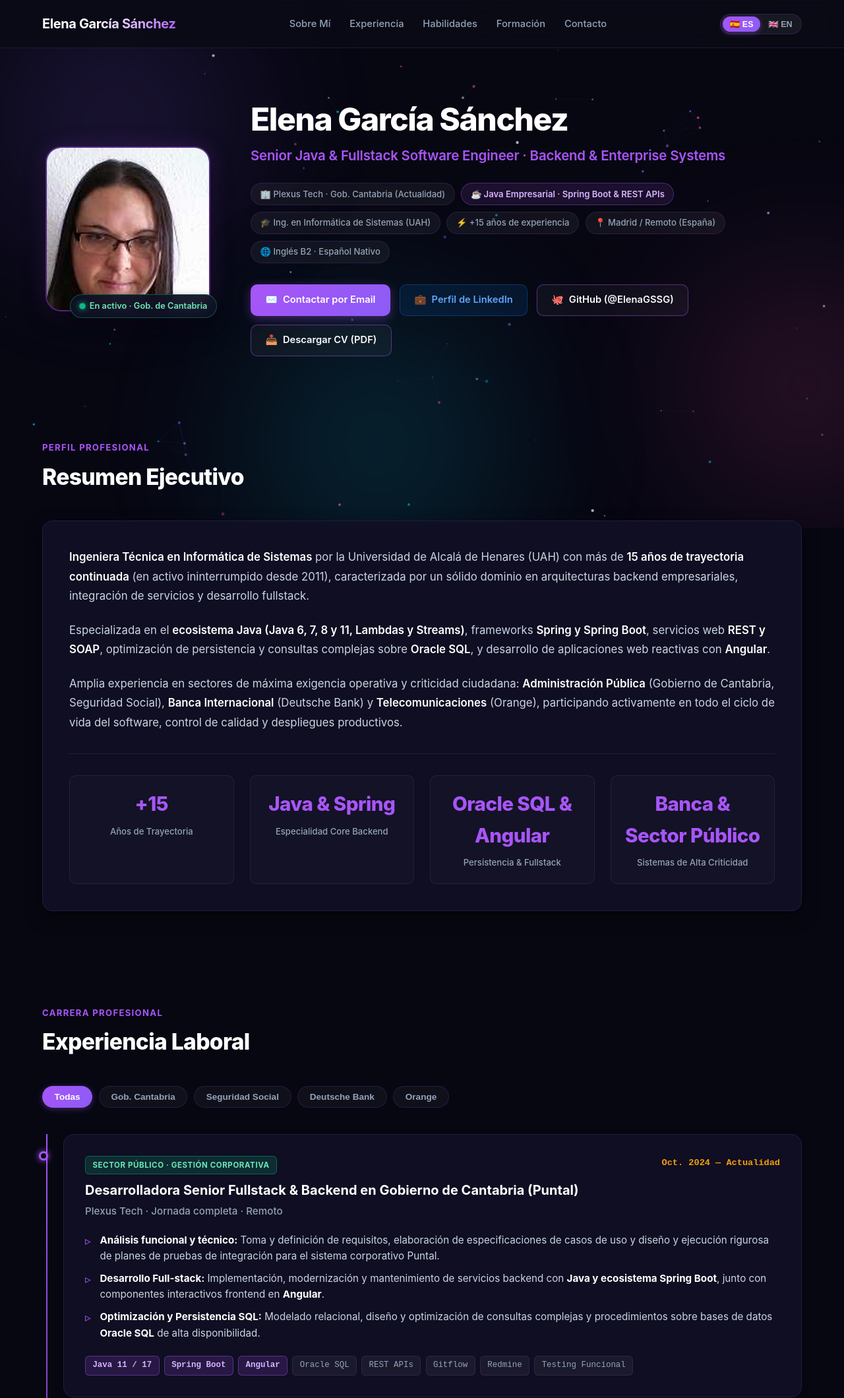
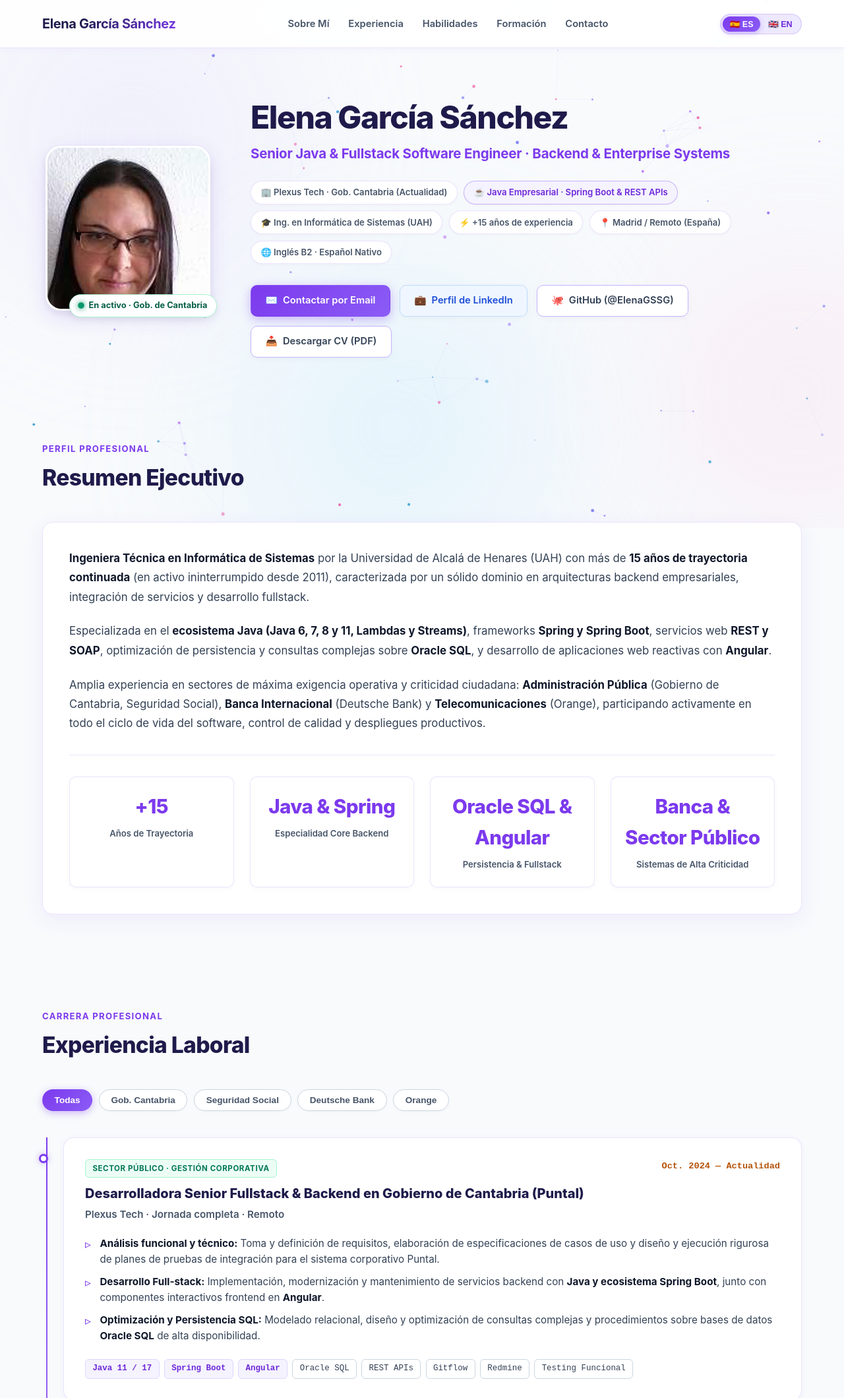
Before and after one commit to ElenaGSSG/ElenaGSSG, a plain HTML site: page index.html in a window 1280 px wide. Shown: the top 2119 px of the page at 66% size. Drawn offline with Linux system fonts and the light colour scheme.

Commit message:
Design update: Elegant luminous light palette with lavender accents across web and printable CV

```diff
--- a/app.js
+++ b/app.js
@@ -409,7 +409,7 @@ function initConstellationCanvas() {
 
   const particleCount = Math.min(Math.floor((width * height) / 14000), 85);
   const particles = [];
-  const colors = ['#c084fc', '#8b5cf6', '#ec4899', '#06b6d4', '#e2e8f0'];
+  const colors = ['#8b5cf6', '#a855f7', '#ec4899', '#0284c7', '#6366f1'];
 
   for (let i = 0; i < particleCount; i++) {
     particles.push({
@@ -417,9 +417,9 @@ function initConstellationCanvas() {
       y: Math.random() * height,
       vx: (Math.random() - 0.5) * 0.45,
       vy: (Math.random() - 0.5) * 0.45,
-      radius: Math.random() * 1.8 + 0.6,
+      radius: Math.random() * 1.8 + 0.8,
       color: colors[Math.floor(Math.random() * colors.length)],
-      alpha: Math.random() * 0.5 + 0.25
+      alpha: Math.random() * 0.45 + 0.35
     });
   }
 
@@ -462,9 +462,9 @@ function initConstellationCanvas() {
           ctx.beginPath();
           ctx.moveTo(p.x, p.y);
           ctx.lineTo(mouse.x, mouse.y);
-          ctx.strokeStyle = '#c084fc';
-          ctx.globalAlpha = (1 - dist / mouse.maxDist) * 0.35;
-          ctx.lineWidth = 0.8;
+          ctx.strokeStyle = '#8b5cf6';
+          ctx.globalAlpha = (1 - dist / mouse.maxDist) * 0.45;
+          ctx.lineWidth = 0.9;
           ctx.stroke();
         }
       }
@@ -480,9 +480,9 @@ function initConstellationCanvas() {
           ctx.beginPath();
           ctx.moveTo(p.x, p.y);
           ctx.lineTo(p2.x, p2.y);
-          ctx.strokeStyle = '#8b5cf6';
-          ctx.globalAlpha = (1 - dist / 110) * 0.18;
-          ctx.lineWidth = 0.6;
+          ctx.strokeStyle = '#c4b5fd';
+          ctx.globalAlpha = (1 - dist / 110) * 0.35;
+          ctx.lineWidth = 0.7;
           ctx.stroke();
         }
       }
--- a/styles.css
+++ b/styles.css
@@ -1,28 +1,28 @@
 /* ==========================================================================
    Elena García Sánchez — Interactive CV & Executive Portfolio
-   Ultra-modern Executive Dark Theme (Amethyst / Violet / Fuchsia / Cyan)
+   Ultra-modern Executive Luminous Light Theme (Lilac / Violet / Rose / Slate)
    ========================================================================== */
 
 :root {
-  --bg-primary: #0a0b16;
-  --bg-secondary: #0f1124;
-  --bg-card: rgba(18, 17, 38, 0.82);
-  --bg-card-hover: rgba(30, 27, 60, 0.94);
-  --border-subtle: rgba(168, 85, 247, 0.16);
-  --border-accent: rgba(168, 85, 247, 0.45);
-  --border-glow: rgba(192, 132, 252, 0.65);
+  --bg-primary: #f8fafc;
+  --bg-secondary: #f1f5f9;
+  --bg-card: rgba(255, 255, 255, 0.92);
+  --bg-card-hover: #ffffff;
+  --border-subtle: rgba(124, 58, 237, 0.14);
+  --border-accent: rgba(124, 58, 237, 0.38);
+  --border-glow: rgba(168, 85, 247, 0.45);
 
-  --accent-purple: #a855f7;
+  --accent-purple: #7c3aed;
   --accent-violet: #8b5cf6;
-  --accent-fuchsia: #ec4899;
-  --accent-cyan: #06b6d4;
-  --accent-emerald: #10b981;
-  --accent-amber: #f59e0b;
+  --accent-fuchsia: #db2777;
+  --accent-cyan: #0284c7;
+  --accent-emerald: #059669;
+  --accent-amber: #d97706;
 
-  --text-primary: #f8fafc;
-  --text-secondary: #94a3b8;
+  --text-primary: #0f172a;
+  --text-secondary: #475569;
   --text-muted: #64748b;
-  --text-white: #ffffff;
+  --text-white: #0f172a;
 
   --radius-sm: 6px;
   --radius-md: 10px;
@@ -33,9 +33,9 @@
   --font-sans: 'Inter', -apple-system, BlinkMacSystemFont, 'Segoe UI', Roboto, sans-serif;
   --font-mono: 'JetBrains Mono', 'Fira Code', monospace;
 
-  --shadow-sm: 0 2px 8px rgba(0, 0, 0, 0.35);
-  --shadow-md: 0 8px 24px rgba(0, 0, 0, 0.5);
-  --shadow-glow: 0 0 32px rgba(168, 85, 247, 0.22);
+  --shadow-sm: 0 2px 10px rgba(124, 58, 237, 0.05);
+  --shadow-md: 0 8px 30px rgba(124, 58, 237, 0.08);
+  --shadow-glow: 0 0 35px rgba(124, 58, 237, 0.15);
   --transition: all 0.25s cubic-bezier(0.16, 1, 0.3, 1);
 }
 
@@ -49,7 +49,7 @@
 html {
   font-size: 16px;
   scroll-behavior: smooth;
-  background-color: #070712;
+  background-color: var(--bg-primary);
   color: var(--text-primary);
   font-family: var(--font-sans);
   line-height: 1.6;
@@ -61,13 +61,13 @@ body {
   min-height: 100vh;
   display: flex;
   flex-direction: column;
-  background-color: #070712;
+  background-color: var(--bg-primary);
   position: relative;
   overflow-x: hidden;
   max-width: 100%;
 }
 
-/* Background Dynamic Canvas & Ambient Glow */
+/* Background Dynamic Canvas & Ambient Luminous Glow */
 .ambient-glow-wrapper {
   position: fixed;
   inset: 0;
@@ -81,23 +81,23 @@ body {
 .glow-orb {
   position: absolute;
   border-radius: 50%;
-  filter: blur(100px);
-  opacity: 0.22;
+  filter: blur(110px);
+  opacity: 0.45;
   animation: floatOrb 22s ease-in-out infinite alternate;
 }
 
 .orb-1 {
-  width: 550px;
-  height: 550px;
-  background: radial-gradient(circle, #8b5cf6 0%, rgba(139, 92, 246, 0) 70%);
+  width: 600px;
+  height: 600px;
+  background: radial-gradient(circle, #ddd6fe 0%, rgba(221, 214, 254, 0) 70%);
   top: -120px;
   left: -120px;
 }
 
 .orb-2 {
-  width: 500px;
-  height: 500px;
-  background: radial-gradient(circle, #ec4899 0%, rgba(236, 72, 153, 0) 70%);
+  width: 520px;
+  height: 520px;
+  background: radial-gradient(circle, #fbcfe8 0%, rgba(251, 207, 232, 0) 70%);
   top: 35%;
   right: -150px;
   animation-duration: 28s;
@@ -105,9 +105,9 @@ body {
 }
 
 .orb-3 {
-  width: 600px;
-  height: 600px;
-  background: radial-gradient(circle, #06b6d4 0%, rgba(6, 182, 212, 0) 70%);
+  width: 650px;
+  height: 650px;
+  background: radial-gradient(circle, #bae6fd 0%, rgba(186, 230, 253, 0) 70%);
   bottom: -150px;
   left: 20%;
   animation-duration: 24s;
@@ -144,10 +144,11 @@ body {
   position: sticky;
   top: 0;
   z-index: 100;
-  backdrop-filter: blur(16px);
-  -webkit-backdrop-filter: blur(16px);
-  background: rgba(10, 11, 22, 0.85);
+  backdrop-filter: blur(18px);
+  -webkit-backdrop-filter: blur(18px);
+  background: rgba(255, 255, 255, 0.88);
   border-bottom: 1px solid var(--border-subtle);
+  box-shadow: 0 2px 12px rgba(124, 58, 237, 0.04);
   transition: var(--transition);
 }
 
@@ -161,7 +162,7 @@ body {
 .brand {
   font-size: 1.25rem;
   font-weight: 700;
-  color: var(--text-white);
+  color: #1e1b4b;
   text-decoration: none;
   display: flex;
   align-items: center;
@@ -170,7 +171,7 @@ body {
 }
 
 .brand span {
-  background: linear-gradient(135deg, #ffffff 40%, var(--accent-purple) 100%);
+  background: linear-gradient(135deg, #1e1b4b 30%, var(--accent-purple) 100%);
   -webkit-background-clip: text;
   -webkit-text-fill-color: transparent;
 }
@@ -186,7 +187,7 @@ body {
   color: var(--text-secondary);
   text-decoration: none;
   font-size: 0.92rem;
-  font-weight: 500;
+  font-weight: 600;
   transition: var(--transition);
   position: relative;
   padding: 0.25rem 0;
@@ -194,7 +195,7 @@ body {
 
 .nav-link:hover,
 .nav-link.active {
-  color: var(--text-white);
+  color: var(--accent-purple);
 }
 
 .nav-link::after {
@@ -223,8 +224,8 @@ body {
 /* Language Switcher */
 .lang-switcher {
   display: flex;
-  background: rgba(255, 255, 255, 0.06);
-  border: 1px solid var(--border-subtle);
+  background: #ede9fe;
+  border: 1px solid rgba(124, 58, 237, 0.2);
   border-radius: var(--radius-full);
   padding: 3px;
   gap: 2px;
@@ -233,9 +234,9 @@ body {
 .lang-btn {
   background: transparent;
   border: none;
-  color: var(--text-secondary);
+  color: #6d28d9;
   font-size: 0.78rem;
-  font-weight: 600;
+  font-weight: 700;
   padding: 0.25rem 0.65rem;
   border-radius: var(--radius-full);
   cursor: pointer;
@@ -245,12 +246,12 @@ body {
 .lang-btn.active {
   background: linear-gradient(135deg, var(--accent-purple), var(--accent-violet));
   color: #ffffff;
-  box-shadow: 0 2px 8px rgba(168, 85, 247, 0.4);
+  box-shadow: 0 2px 8px rgba(124, 58, 237, 0.35);
 }
 
 /* Hero Section */
 .hero {
-  padding: 5rem 0 3.5rem;
+  padding: 4.8rem 0 3.5rem;
   position: relative;
   z-index: 2;
 }
@@ -274,36 +275,36 @@ body {
   height: 100%;
   border-radius: var(--radius-xl);
   object-fit: cover;
-  border: 2px solid var(--border-accent);
-  box-shadow: 0 10px 30px rgba(0, 0, 0, 0.6), var(--shadow-glow);
+  border: 3px solid #ffffff;
+  box-shadow: 0 10px 30px rgba(124, 58, 237, 0.15), 0 4px 12px rgba(0, 0, 0, 0.08);
   position: relative;
   z-index: 2;
   transition: var(--transition);
 }
 
 .hero-avatar-wrapper:hover .hero-avatar {
-  border-color: var(--accent-purple);
+  border-color: #ede9fe;
   transform: translateY(-4px) scale(1.02);
-  box-shadow: 0 16px 40px rgba(0, 0, 0, 0.7), 0 0 40px rgba(168, 85, 247, 0.35);
+  box-shadow: 0 16px 40px rgba(124, 58, 237, 0.22);
 }
 
 .status-indicator {
   position: absolute;
   bottom: -10px;
   right: -10px;
-  background: rgba(15, 17, 36, 0.95);
-  border: 1px solid rgba(16, 185, 129, 0.4);
+  background: #ffffff;
+  border: 1px solid #a7f3d0;
   padding: 0.4rem 0.85rem;
   border-radius: var(--radius-full);
   display: flex;
   align-items: center;
   gap: 0.45rem;
   font-size: 0.8rem;
-  font-weight: 600;
-  color: #6ee7b7;
+  font-weight: 700;
+  color: #065f46;
   z-index: 3;
   backdrop-filter: blur(8px);
-  box-shadow: 0 4px 12px rgba(0, 0, 0, 0.4);
+  box-shadow: 0 4px 12px rgba(0, 0, 0, 0.08);
 }
 
 .status-dot {
@@ -327,12 +328,12 @@ body {
   line-height: 1.15;
   letter-spacing: -0.03em;
   margin-bottom: 0.75rem;
-  color: var(--text-white);
+  color: #1e1b4b;
 }
 
 .hero-subtitle {
   font-size: 1.28rem;
-  font-weight: 600;
+  font-weight: 700;
   color: var(--accent-purple);
   margin-bottom: 1.5rem;
   letter-spacing: -0.01em;
@@ -346,23 +347,23 @@ body {
 }
 
 .hero-pill {
-  background: rgba(255, 255, 255, 0.05);
+  background: #ffffff;
   border: 1px solid var(--border-subtle);
   color: var(--text-secondary);
   font-size: 0.82rem;
-  font-weight: 500;
-  padding: 0.35rem 0.85rem;
+  font-weight: 600;
+  padding: 0.4rem 0.9rem;
   border-radius: var(--radius-full);
   display: inline-flex;
   align-items: center;
   gap: 0.4rem;
+  box-shadow: 0 1px 4px rgba(0, 0, 0, 0.03);
 }
 
 .hero-pill-highlight {
-  background: rgba(168, 85, 247, 0.12);
-  border-color: rgba(168, 85, 247, 0.35);
-  color: #d8b4fe;
-  font-weight: 600;
+  background: #f5f3ff;
+  border-color: rgba(124, 58, 237, 0.35);
+  color: #6d28d9;
 }
 
 .hero-actions {
@@ -389,39 +390,43 @@ body {
 .btn-primary {
   background: linear-gradient(135deg, var(--accent-purple), var(--accent-violet));
   color: #ffffff;
-  box-shadow: 0 4px 16px rgba(168, 85, 247, 0.35);
+  box-shadow: 0 4px 16px rgba(124, 58, 237, 0.35);
 }
 
 .btn-primary:hover {
   transform: translateY(-2px);
-  box-shadow: 0 6px 22px rgba(168, 85, 247, 0.5);
-  background: linear-gradient(135deg, #c084fc, var(--accent-violet));
+  box-shadow: 0 6px 22px rgba(124, 58, 237, 0.45);
+  background: linear-gradient(135deg, #6d28d9, var(--accent-violet));
 }
 
 .btn-outline {
-  background: rgba(255, 255, 255, 0.04);
-  border-color: var(--border-accent);
-  color: var(--text-primary);
+  background: #ffffff;
+  border-color: #c4b5fd;
+  color: #334155;
+  box-shadow: 0 2px 8px rgba(0, 0, 0, 0.04);
 }
 
 .btn-outline:hover {
-  background: rgba(168, 85, 247, 0.12);
+  background: #f5f3ff;
   border-color: var(--accent-purple);
-  color: #ffffff;
+  color: var(--accent-purple);
   transform: translateY(-2px);
+  box-shadow: 0 4px 12px rgba(124, 58, 237, 0.15);
 }
 
 .btn-linkedin {
-  background: rgba(10, 102, 194, 0.15);
-  border-color: rgba(10, 102, 194, 0.4);
-  color: #60a5fa;
+  background: #eff6ff;
+  border-color: #bfdbfe;
+  color: #1d4ed8;
+  box-shadow: 0 2px 8px rgba(0, 0, 0, 0.04);
 }
 
 .btn-linkedin:hover {
   background: #0a66c2;
+  border-color: #0a66c2;
   color: #ffffff;
   transform: translateY(-2px);
-  box-shadow: 0 4px 16px rgba(10, 102, 194, 0.4);
+  box-shadow: 0 4px 16px rgba(10, 102, 194, 0.35);
 }
 
 /* Sections Global */
@@ -447,7 +452,7 @@ body {
 .section-title {
   font-size: 2.1rem;
   font-weight: 800;
-  color: var(--text-white);
+  color: #1e1b4b;
   letter-spacing: -0.02em;
 }
 
@@ -462,15 +467,15 @@ body {
 }
 
 .summary-card p {
-  color: #cbd5e1;
+  color: #334155;
   font-size: 1.05rem;
   line-height: 1.75;
   margin-bottom: 1.4rem;
 }
 
 .summary-card p strong {
-  color: var(--text-white);
-  font-weight: 600;
+  color: #0f172a;
+  font-weight: 700;
 }
 
 .metrics-grid {
@@ -483,18 +488,19 @@ body {
 }
 
 .metric-card {
-  background: rgba(255, 255, 255, 0.02);
+  background: #ffffff;
   border: 1px solid var(--border-subtle);
   border-radius: var(--radius-md);
-  padding: 1.2rem;
+  padding: 1.3rem;
   text-align: center;
+  box-shadow: 0 2px 8px rgba(0, 0, 0, 0.03);
   transition: var(--transition);
 }
 
 .metric-card:hover {
   border-color: var(--border-accent);
   transform: translateY(-3px);
-  background: rgba(168, 85, 247, 0.05);
+  box-shadow: 0 6px 18px rgba(124, 58, 237, 0.12);
 }
 
 .metric-number {
@@ -509,7 +515,7 @@ body {
 .metric-label {
   font-size: 0.82rem;
   color: var(--text-secondary);
-  font-weight: 500;
+  font-weight: 600;
 }
 
 /* Timeline Section */
@@ -521,27 +527,29 @@ body {
 }
 
 .filter-btn {
-  background: rgba(255, 255, 255, 0.04);
-  border: 1px solid var(--border-subtle);
+  background: #ffffff;
+  border: 1px solid #cbd5e1;
   color: var(--text-secondary);
   font-size: 0.85rem;
   font-weight: 600;
   padding: 0.5rem 1.1rem;
   border-radius: var(--radius-full);
   cursor: pointer;
+  box-shadow: 0 1px 4px rgba(0, 0, 0, 0.03);
   transition: var(--transition);
 }
 
 .filter-btn:hover {
-  color: var(--text-white);
-  border-color: var(--border-accent);
+  color: var(--accent-purple);
+  border-color: var(--accent-purple);
+  background: #f5f3ff;
 }
 
 .filter-btn.active {
   background: linear-gradient(135deg, var(--accent-purple), var(--accent-violet));
   border-color: transparent;
   color: #ffffff;
-  box-shadow: 0 2px 10px rgba(168, 85, 247, 0.35);
+  box-shadow: 0 3px 12px rgba(124, 58, 237, 0.35);
 }
 
 .timeline {
@@ -556,7 +564,7 @@ body {
   bottom: 0;
   left: 6px;
   width: 2px;
-  background: linear-gradient(180deg, var(--accent-purple) 0%, rgba(168, 85, 247, 0.1) 100%);
+  background: linear-gradient(180deg, var(--accent-purple) 0%, rgba(124, 58, 237, 0.15) 100%);
 }
 
 .timeline-item {
@@ -576,9 +584,9 @@ body {
   width: 14px;
   height: 14px;
   border-radius: 50%;
-  background: var(--bg-primary);
+  background: #ffffff;
   border: 3px solid var(--accent-purple);
-  box-shadow: 0 0 10px var(--accent-purple);
+  box-shadow: 0 0 10px rgba(124, 58, 237, 0.4);
   transform: translateX(-5px);
   z-index: 2;
   transition: var(--transition);
@@ -586,7 +594,6 @@ body {
 
 .timeline-item:hover .timeline-marker {
   background: var(--accent-purple);
-  box-shadow: 0 0 16px var(--accent-purple);
   transform: translateX(-5px) scale(1.25);
 }
 
@@ -603,7 +610,7 @@ body {
 .timeline-card:hover {
   border-color: var(--border-accent);
   transform: translateX(4px);
-  box-shadow: var(--shadow-md), 0 0 24px rgba(168, 85, 247, 0.12);
+  box-shadow: var(--shadow-md), 0 0 24px rgba(124, 58, 237, 0.1);
 }
 
 .timeline-header {
@@ -625,49 +632,43 @@ body {
   margin-bottom: 0.5rem;
 }
 
-.badge-accent {
-  background: rgba(168, 85, 247, 0.18);
-  border: 1px solid rgba(168, 85, 247, 0.4);
-  color: #d8b4fe;
-}
-
 .badge-public {
-  background: rgba(16, 185, 129, 0.18);
-  border: 1px solid rgba(16, 185, 129, 0.4);
-  color: #6ee7b7;
+  background: #ecfdf5;
+  border: 1px solid #a7f3d0;
+  color: #047857;
 }
 
 .badge-bank {
-  background: rgba(59, 130, 246, 0.18);
-  border: 1px solid rgba(59, 130, 246, 0.4);
-  color: #93c5fd;
+  background: #eff6ff;
+  border: 1px solid #bfdbfe;
+  color: #1d4ed8;
 }
 
 .badge-telecom {
-  background: rgba(249, 115, 22, 0.18);
-  border: 1px solid rgba(249, 115, 22, 0.4);
-  color: #fdba74;
+  background: #fff7ed;
+  border: 1px solid #fed7aa;
+  color: #c2410c;
 }
 
 .role-title {
   font-size: 1.25rem;
-  font-weight: 700;
-  color: var(--text-white);
+  font-weight: 800;
+  color: #1e1b4b;
   margin-bottom: 0.25rem;
 }
 
 .company-name {
   font-size: 0.95rem;
-  font-weight: 500;
+  font-weight: 600;
   color: var(--text-secondary);
 }
 
 .timeline-date {
   font-size: 0.85rem;
   font-family: var(--font-mono);
-  color: var(--accent-amber);
+  color: #b45309;
   white-space: nowrap;
-  font-weight: 600;
+  font-weight: 700;
 }
 
 .role-bullets {
@@ -678,7 +679,7 @@ body {
 .role-bullets li {
   position: relative;
   padding-left: 1.4rem;
-  color: #cbd5e1;
+  color: #334155;
   font-size: 0.95rem;
   margin-bottom: 0.6rem;
   line-height: 1.6;
@@ -694,7 +695,7 @@ body {
 }
 
 .role-bullets li strong {
-  color: var(--text-white);
+  color: #0f172a;
 }
 
 .tech-tags {
@@ -704,9 +705,9 @@ body {
 }
 
 .tech-tag {
-  background: rgba(255, 255, 255, 0.05);
-  border: 1px solid var(--border-subtle);
-  color: var(--text-secondary);
+  background: #ffffff;
+  border: 1px solid #cbd5e1;
+  color: #334155;
   font-size: 0.78rem;
   font-family: var(--font-mono);
   padding: 0.25rem 0.65rem;
@@ -715,17 +716,17 @@ body {
 }
 
 .tech-tag:hover {
-  background: rgba(168, 85, 247, 0.15);
+  background: #f5f3ff;
   border-color: var(--accent-purple);
-  color: var(--text-white);
+  color: var(--accent-purple);
   transform: translateY(-2px);
 }
 
 .tech-tag-accent {
-  background: rgba(168, 85, 247, 0.16);
-  border-color: rgba(168, 85, 247, 0.4);
-  color: #d8b4fe;
-  font-weight: 600;
+  background: #f5f3ff;
+  border-color: #ddd6fe;
+  color: #6d28d9;
+  font-weight: 700;
 }
 
 /* Skills Grid */
@@ -741,13 +742,14 @@ body {
   border-radius: var(--radius-lg);
   padding: 2rem;
   backdrop-filter: blur(12px);
+  box-shadow: var(--shadow-sm);
   transition: var(--transition);
 }
 
 .skills-category-card:hover {
   border-color: var(--border-accent);
   transform: translateY(-4px);
-  box-shadow: var(--shadow-md), 0 0 24px rgba(168, 85, 247, 0.15);
+  box-shadow: var(--shadow-md), 0 0 24px rgba(124, 58, 237, 0.12);
 }
 
 .skills-category-header {
@@ -763,8 +765,8 @@ body {
 
 .category-title {
   font-size: 1.15rem;
-  font-weight: 700;
-  color: var(--text-white);
+  font-weight: 800;
+  color: #1e1b4b;
 }
 
 .skills-list {
@@ -774,20 +776,21 @@ body {
 }
 
 .skill-pill {
-  background: rgba(255, 255, 255, 0.04);
-  border: 1px solid var(--border-subtle);
-  color: #cbd5e1;
+  background: #ffffff;
+  border: 1px solid #e2e8f0;
+  color: #334155;
   font-size: 0.82rem;
   padding: 0.35rem 0.75rem;
   border-radius: var(--radius-md);
-  font-weight: 500;
+  font-weight: 600;
+  box-shadow: 0 1px 3px rgba(0, 0, 0, 0.03);
   transition: var(--transition);
 }
 
 .skill-pill:hover {
-  background: rgba(168, 85, 247, 0.15);
+  background: #f5f3ff;
   border-color: var(--accent-purple);
-  color: #ffffff;
+  color: var(--accent-purple);
   transform: translateY(-2px);
 }
 
@@ -804,33 +807,35 @@ body {
   border-radius: var(--radius-lg);
   padding: 2rem;
   backdrop-filter: blur(12px);
+  box-shadow: var(--shadow-sm);
   transition: var(--transition);
 }
 
 .edu-card:hover {
   border-color: var(--border-accent);
   transform: translateY(-4px);
+  box-shadow: var(--shadow-md);
 }
 
 .edu-year {
   font-family: var(--font-mono);
   font-size: 0.82rem;
-  color: var(--accent-amber);
-  font-weight: 600;
+  color: #b45309;
+  font-weight: 700;
   margin-bottom: 0.5rem;
 }
 
 .edu-title {
   font-size: 1.2rem;
-  font-weight: 700;
-  color: var(--text-white);
+  font-weight: 800;
+  color: #1e1b4b;
   margin-bottom: 0.35rem;
 }
 
 .edu-school {
   font-size: 0.95rem;
   color: var(--accent-purple);
-  font-weight: 500;
+  font-weight: 600;
   margin-bottom: 0.75rem;
 }
 
@@ -854,6 +859,7 @@ body {
   padding: 1.8rem;
   text-align: center;
   text-decoration: none;
+  box-shadow: var(--shadow-sm);
   transition: var(--transition);
   display: block;
 }
@@ -861,7 +867,7 @@ body {
 .contact-card:hover {
   border-color: var(--accent-purple);
   transform: translateY(-4px);
-  box-shadow: 0 8px 24px rgba(0, 0, 0, 0.4), 0 0 24px rgba(168, 85, 247, 0.2);
+  box-shadow: var(--shadow-md), 0 0 24px rgba(124, 58, 237, 0.15);
 }
 
 .contact-card-icon {
@@ -872,8 +878,8 @@ body {
 
 .contact-card-title {
   font-size: 1.05rem;
-  font-weight: 700;
-  color: var(--text-white);
+  font-weight: 800;
+  color: #1e1b4b;
   margin-bottom: 0.35rem;
 }
 
@@ -888,7 +894,7 @@ body {
   margin-top: auto;
   border-top: 1px solid var(--border-subtle);
   padding: 2.5rem 0;
-  background: rgba(8, 9, 18, 0.95);
+  background: #f1f5f9;
   position: relative;
   z-index: 2;
   text-align: center;
```
Also changed, not shown: cv-printable/index.html (+45 -40 lines), 2 other files.
